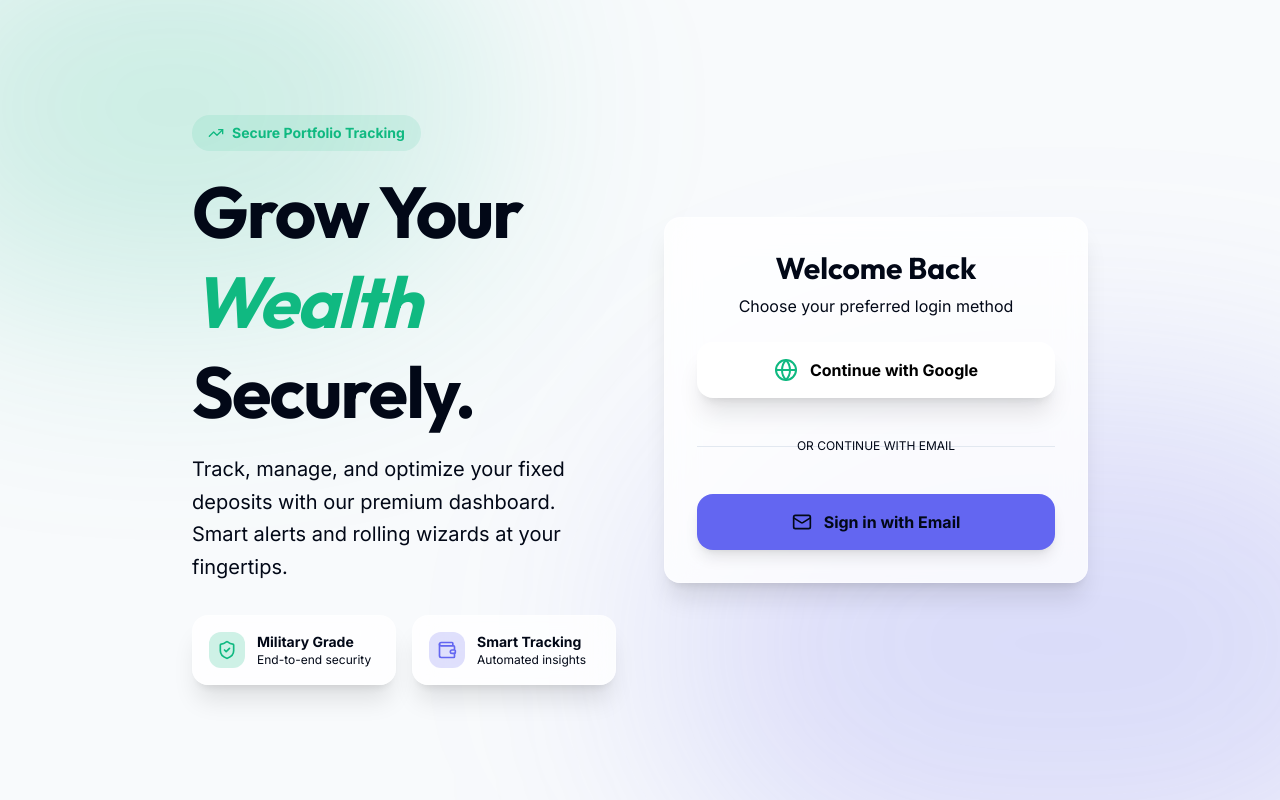
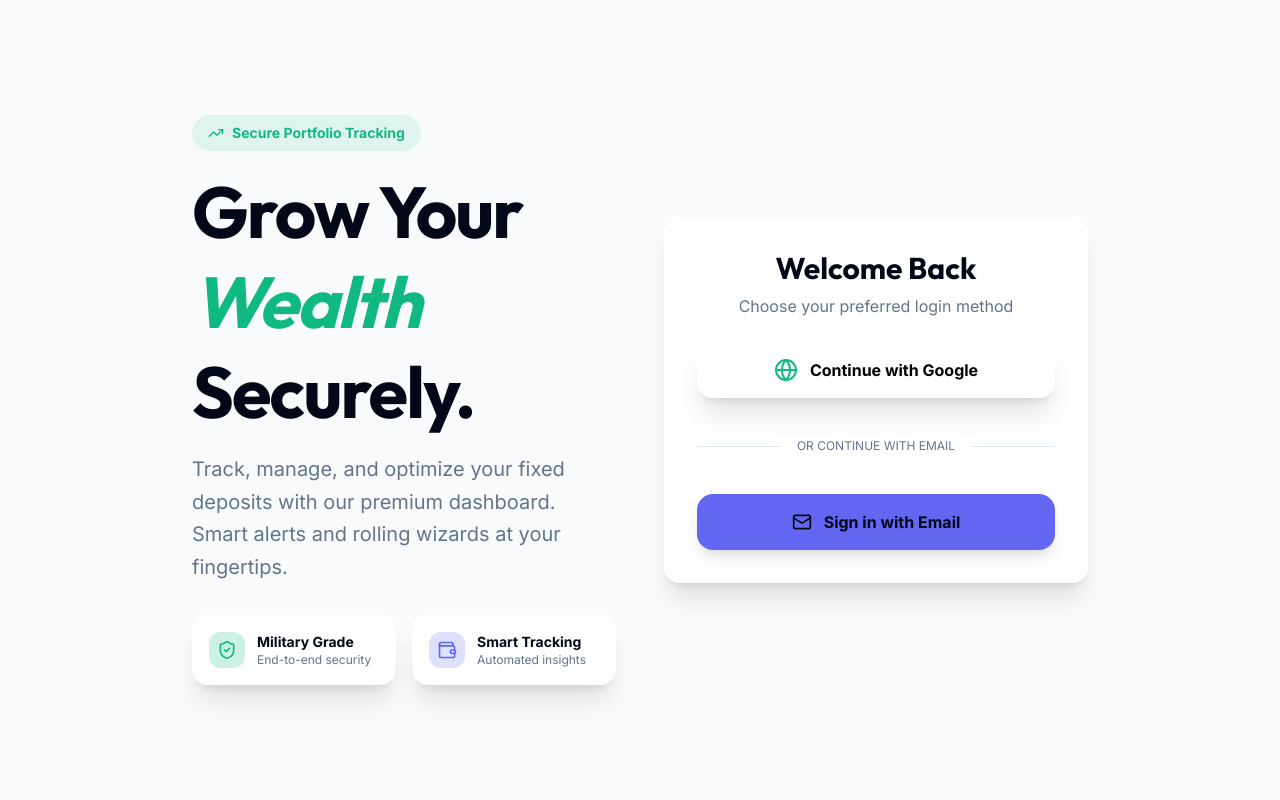
Before and after one commit to github-abhijit/fd-manager, a React (Vite) app: page /#/login in a window 1280 px wide. Built offline with nearby package versions, Linux system fonts and the light colour scheme; no server answers.

Commit message:
fix: correctly map theme variables and add profile to sidebar

```diff
--- a/src/components/inventory/BankForm.tsx
+++ b/src/components/inventory/BankForm.tsx
@@ -31,7 +31,7 @@ const BankForm: React.FC<BankFormProps> = ({ onSuccess }) => {
           value={name}
           onChange={(e) => setName(e.target.value)}
           placeholder="e.g. HDFC Bank"
-          className="w-full px-4 py-3 rounded-xl border border-gray-200 dark:border-slate-700 bg-gray-50 dark:bg-slate-800 focus:ring-2 focus:ring-primary/20 outline-none transition-all"
+          className="w-full px-4 py-3 rounded-xl border border-input bg-background text-foreground focus:ring-2 focus:ring-primary/20 outline-none transition-all"
           required
         />
       </div>
--- a/src/components/inventory/FDForm.tsx
+++ b/src/components/inventory/FDForm.tsx
@@ -45,7 +45,7 @@ const FDForm: React.FC<FDFormProps> = ({ banks, onSuccess, initialData }) => {
           <select
             value={formData.bankId}
             onChange={(e) => setFormData({ ...formData, bankId: e.target.value })}
-            className="w-full px-4 py-3 rounded-xl border border-gray-200 dark:border-slate-700 bg-gray-50 dark:bg-slate-800 focus:ring-2 focus:ring-primary/20 outline-none transition-all"
+            className="w-full px-4 py-3 rounded-xl border border-input bg-background text-foreground focus:ring-2 focus:ring-primary/20 outline-none transition-all"
             required
           >
             <option value="" disabled>Select Bank</option>
@@ -62,7 +62,7 @@ const FDForm: React.FC<FDFormProps> = ({ banks, onSuccess, initialData }) => {
             value={formData.holderName}
             onChange={(e) => setFormData({ ...formData, holderName: e.target.value })}
             placeholder="Name on FD"
-            className="w-full px-4 py-3 rounded-xl border border-gray-200 dark:border-slate-700 bg-gray-50 dark:bg-slate-800 focus:ring-2 focus:ring-primary/20 outline-none transition-all"
+            className="w-full px-4 py-3 rounded-xl border border-input bg-background text-foreground focus:ring-2 focus:ring-primary/20 outline-none transition-all"
             required
           />
         </div>
@@ -74,7 +74,7 @@ const FDForm: React.FC<FDFormProps> = ({ banks, onSuccess, initialData }) => {
             value={formData.accountNumber}
             onChange={(e) => setFormData({ ...formData, accountNumber: e.target.value })}
             placeholder="Last 4 digits"
-            className="w-full px-4 py-3 rounded-xl border border-gray-200 dark:border-slate-700 bg-gray-50 dark:bg-slate-800 focus:ring-2 focus:ring-primary/20 outline-none transition-all"
+            className="w-full px-4 py-3 rounded-xl border border-input bg-background text-foreground focus:ring-2 focus:ring-primary/20 outline-none transition-all"
           />
         </div>
 
@@ -85,7 +85,7 @@ const FDForm: React.FC<FDFormProps> = ({ banks, onSuccess, initialData }) => {
             value={formData.principalAmount}
             onChange={(e) => setFormData({ ...formData, principalAmount: Number(e.target.value) })}
             placeholder="₹ Amount"
-            className="w-full px-4 py-3 rounded-xl border border-gray-200 dark:border-slate-700 bg-gray-50 dark:bg-slate-800 focus:ring-2 focus:ring-primary/20 outline-none transition-all"
+            className="w-full px-4 py-3 rounded-xl border border-input bg-background text-foreground focus:ring-2 focus:ring-primary/20 outline-none transition-all"
             required
           />
         </div>
@@ -98,7 +98,7 @@ const FDForm: React.FC<FDFormProps> = ({ banks, onSuccess, initialData }) => {
             value={formData.interestRate}
             onChange={(e) => setFormData({ ...formData, interestRate: Number(e.target.value) })}
             placeholder="e.g. 7.1"
-            className="w-full px-4 py-3 rounded-xl border border-gray-200 dark:border-slate-700 bg-gray-50 dark:bg-slate-800 focus:ring-2 focus:ring-primary/20 outline-none transition-all"
+            className="w-full px-4 py-3 rounded-xl border border-input bg-background text-foreground focus:ring-2 focus:ring-primary/20 outline-none transition-all"
             required
           />
         </div>
@@ -109,7 +109,7 @@ const FDForm: React.FC<FDFormProps> = ({ banks, onSuccess, initialData }) => {
             type="date"
             value={formData.startDate}
             onChange={(e) => setFormData({ ...formData, startDate: e.target.value })}
-            className="w-full px-4 py-3 rounded-xl border border-gray-200 dark:border-slate-700 bg-gray-50 dark:bg-slate-800 focus:ring-2 focus:ring-primary/20 outline-none transition-all"
+            className="w-full px-4 py-3 rounded-xl border border-input bg-background text-foreground focus:ring-2 focus:ring-primary/20 outline-none transition-all"
             required
           />
         </div>
@@ -120,7 +120,7 @@ const FDForm: React.FC<FDFormProps> = ({ banks, onSuccess, initialData }) => {
             type="date"
             value={formData.maturityDate}
             onChange={(e) => setFormData({ ...formData, maturityDate: e.target.value })}
-            className="w-full px-4 py-3 rounded-xl border border-gray-200 dark:border-slate-700 bg-gray-50 dark:bg-slate-800 focus:ring-2 focus:ring-primary/20 outline-none transition-all"
+            className="w-full px-4 py-3 rounded-xl border border-input bg-background text-foreground focus:ring-2 focus:ring-primary/20 outline-none transition-all"
             required
           />
         </div>
--- a/src/components/layout/MainLayout.tsx
+++ b/src/components/layout/MainLayout.tsx
@@ -11,6 +11,7 @@ const MainLayout: React.FC<{ children: React.ReactNode }> = ({ children }) => {
   const navItems = [
     { icon: <LayoutDashboard />, label: 'Dashboard', path: '/' },
     { icon: <Library />, label: 'Inventory', path: '/inventory' },
+    { icon: <User />, label: 'Profile', path: '/profile' },
   ];
 
   return (
--- a/src/components/ui/Modal.tsx
+++ b/src/components/ui/Modal.tsx
@@ -30,7 +30,7 @@ const Modal: React.FC<ModalProps> = ({ isOpen, onClose, title, children }) => {
               animate={{ y: 0 }}
               exit={{ y: '100%' }}
               transition={{ type: 'spring', damping: 25, stiffness: 300 }}
-              className="bg-white dark:bg-slate-900 w-full max-w-lg rounded-t-3xl sm:rounded-3xl shadow-2xl pointer-events-auto flex flex-col max-h-[90vh]"
+              className="bg-card text-card-foreground w-full max-w-lg rounded-t-3xl sm:rounded-3xl shadow-2xl pointer-events-auto flex flex-col max-h-[90vh]"
             >
               <div className="p-6 border-b flex items-center justify-between">
                 <h2 className="text-xl font-bold">{title}</h2>
--- a/src/index.css
+++ b/src/index.css
@@ -2,12 +2,22 @@
 @import "tailwindcss";
 
 @theme {
+  --color-background: hsl(var(--background));
+  --color-foreground: hsl(var(--foreground));
+  --color-card: hsl(var(--card));
+  --color-card-foreground: hsl(var(--card-foreground));
   --color-primary: #10B981; /* Emerald 500 */
   --color-primary-dark: #059669; /* Emerald 600 */
   --color-secondary: #6366F1; /* Indigo 500 */
   --color-accent: #F43F5E; /* Rose 500 */
   --color-success: #10B981;
   --color-warning: #F59E0B;
+  --color-muted: hsl(var(--muted));
+  --color-muted-foreground: hsl(var(--muted-foreground));
+  --color-destructive: hsl(0 84.2% 60.2%);
+  --color-border: hsl(var(--border));
+  --color-input: hsl(var(--input));
+  --color-ring: hsl(var(--ring));
 
   --font-sans: "Inter", sans-serif;
   --font-display: "Outfit", sans-serif;
```
